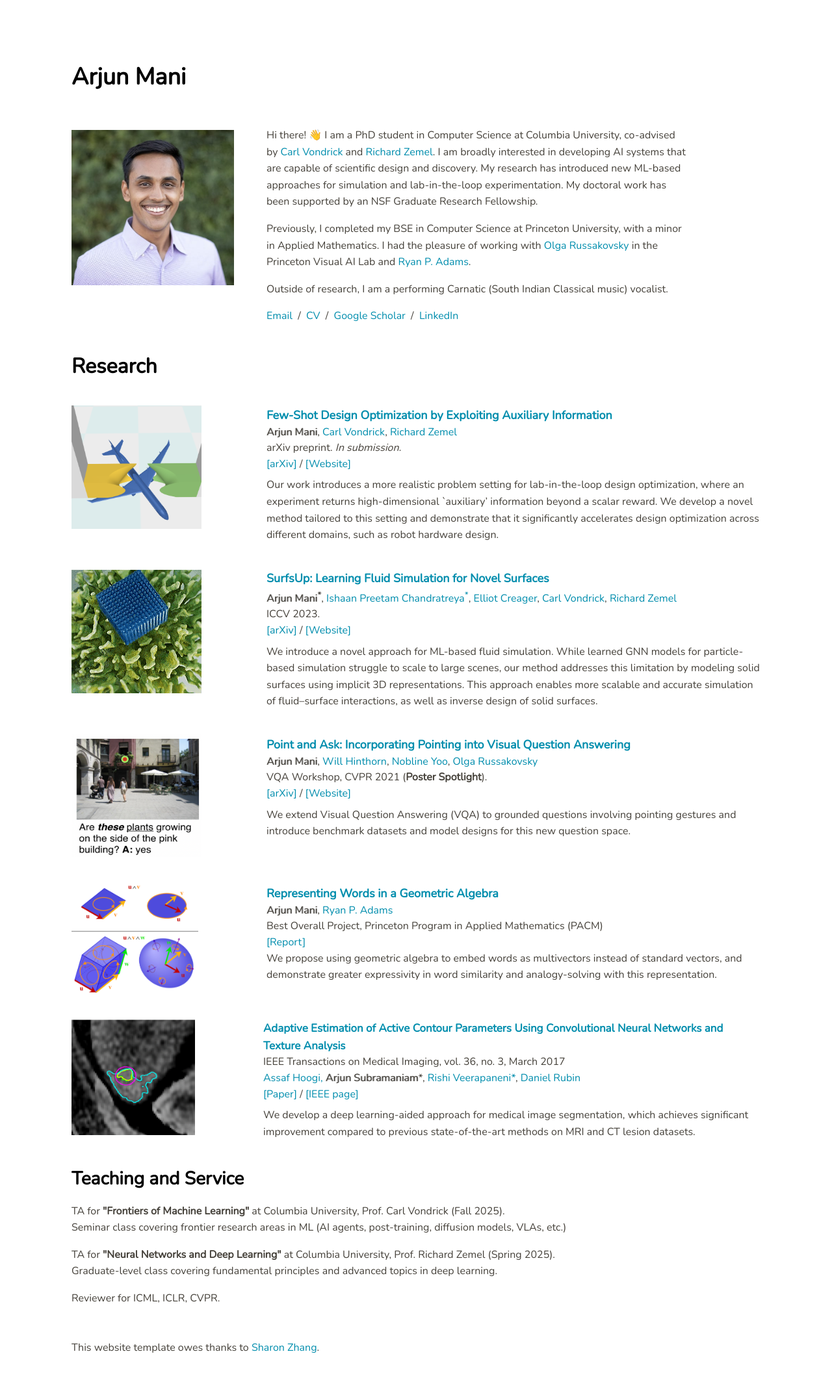
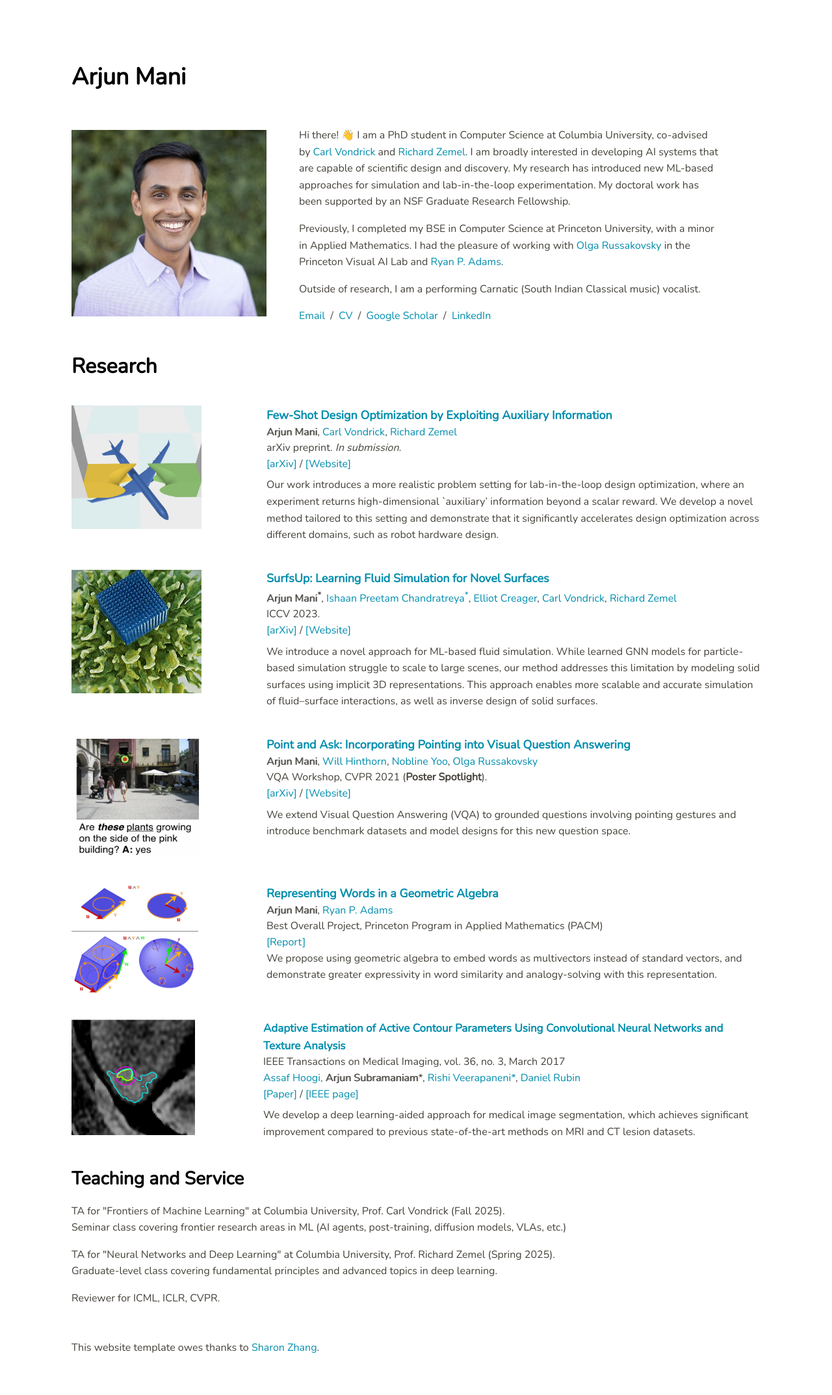
Before and after one commit to arjun-mani/arjun-mani.github.io, a Jekyll site: the page built from index.html, in a window 1280 px wide. Shown: the whole page at 65% size. Built offline with Jekyll 4.4.1, drawn with Linux system fonts in a browser that asks for light colours.

Commit message:
Increase about photo to 300px

```diff
--- a/css/main.css
+++ b/css/main.css
@@ -32,7 +32,7 @@ body {
 
 .about-img {
   padding-top: 20px;
-  flex: 0 1 250px;
+  flex: 0 1 300px;
   min-width: 150px;
   text-align: center;
 }
--- a/index.html
+++ b/index.html
@@ -139,9 +139,9 @@ title: Home
 
 <h1 id="Teaching" style="color:black;padding-top:5px;font-size:28px;">Teaching and Service</h1>
 
-<p>TA for <b>"Frontiers of Machine Learning"</b> at Columbia University, Prof. Carl Vondrick (Fall 2025). <br> Seminar class covering frontier research areas in ML (AI agents, post-training, diffusion models, VLAs, etc.)</p>
+<p>TA for "Frontiers of Machine Learning" at Columbia University, Prof. Carl Vondrick (Fall 2025). <br> Seminar class covering frontier research areas in ML (AI agents, post-training, diffusion models, VLAs, etc.)</p>
 
-<p>TA for <b>"Neural Networks and Deep Learning"</b> at Columbia University, Prof. Richard Zemel (Spring 2025). <br> Graduate-level class covering fundamental principles and advanced topics in deep learning.</p>
+<p>TA for "Neural Networks and Deep Learning" at Columbia University, Prof. Richard Zemel (Spring 2025). <br> Graduate-level class covering fundamental principles and advanced topics in deep learning.</p>
 
 <p>Reviewer for ICML, ICLR, CVPR.</p>
 
```
